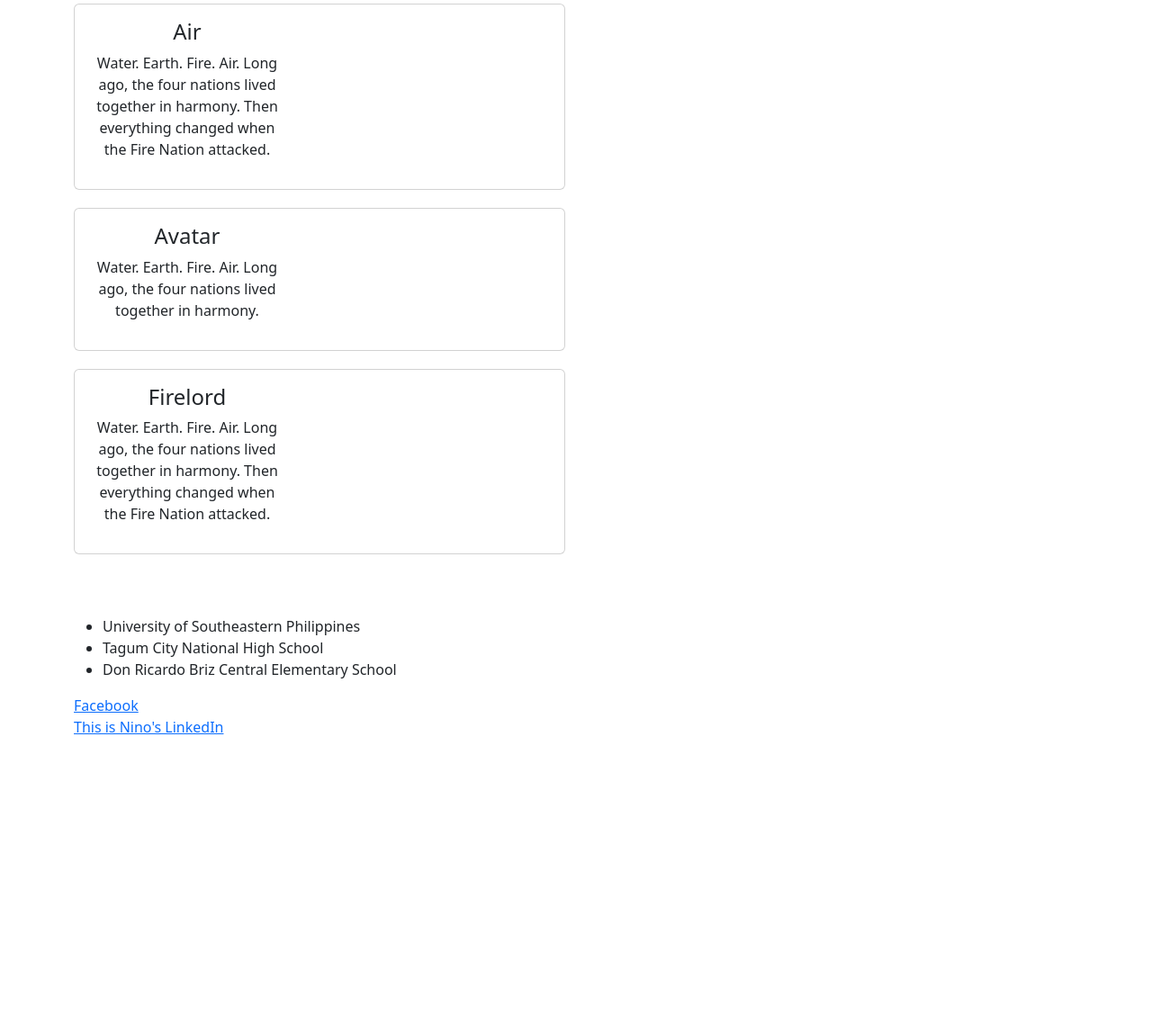
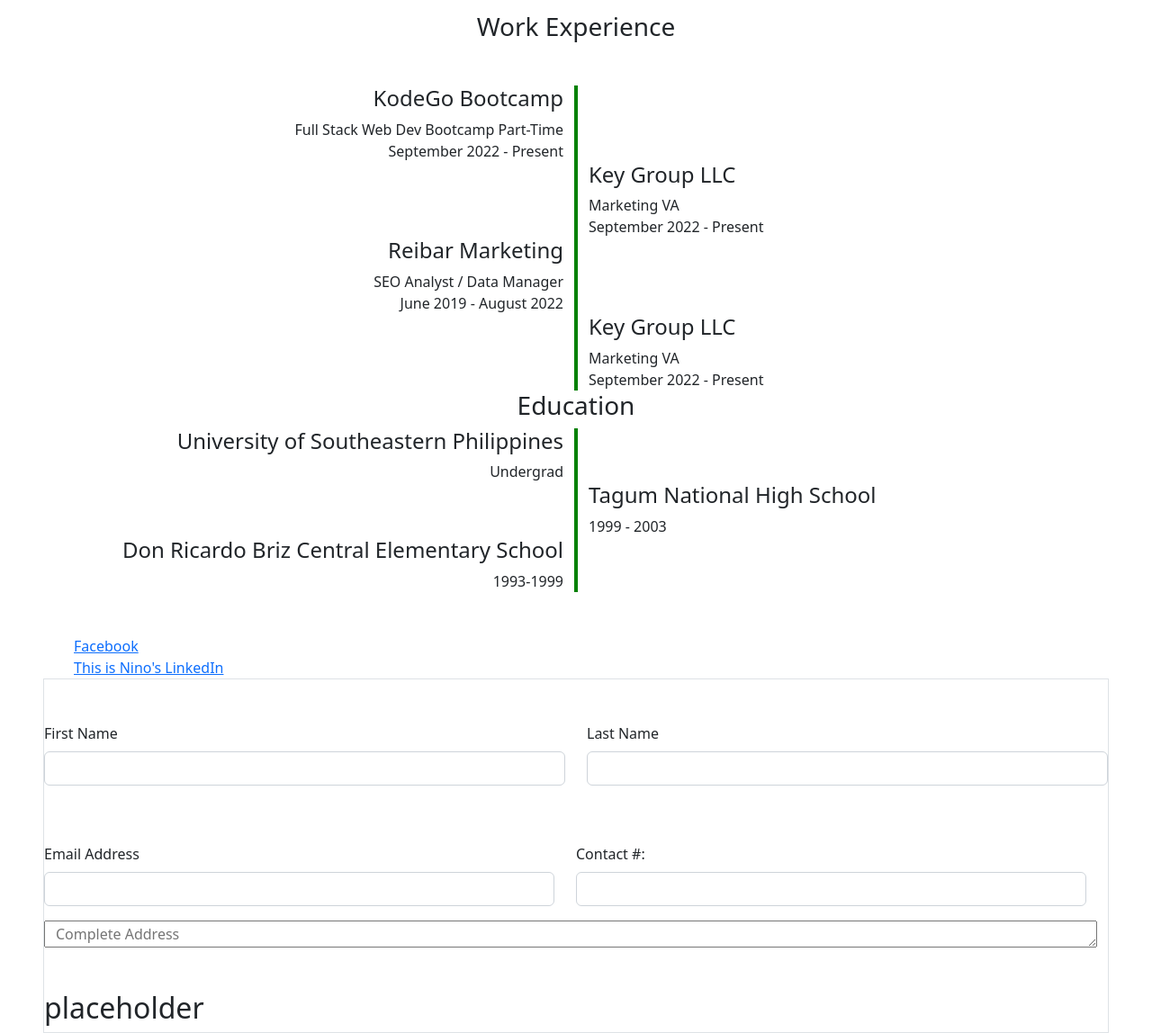
Before and after one commit to NSA16/kodego, a plain HTML site: page index.html in a window 1280 px wide. Shown: the part 1266-2414 px from the top of the page at 90% size. Before the commit the page ends 2086 px from the top, so only its background shows below. Drawn offline with Linux system fonts and the light colour scheme.

Commit message:
form bootstrap

```diff
--- a/index.html
+++ b/index.html
@@ -4,28 +4,46 @@
     <title>Nino Sun</title>
     <link rel="stylesheet" href="css/bootstrap.min.css"/>
     <script src="js/bootstrap.min.js" type="javascript"></script>
+    <meta name=”viewport” content=”width=device-width, initial-scale=1.0">
+
 </head>
     <style>
         .banner .container {
             background-image: url("images/Baby\ Aya.jpg");
         }
 
-        .d-flex   {
-            display: flex;
-            flex-wrap: wrap;
-            text-align: center;
-            padding-left: 12px;
-            justify-content: space-evenly;
+        .my-portfolio .card-body {
+            width: 200px;
+        }
+
+
+       .my-portfolio .col {
+            margin-bottom: 20px;
+       }
+
+
+       .my-portfolio .card {
+        box-shadow: 10px 10px #888888;
+        text-align: justify;
+       }
+
+       .card-title {
+            margin-bottom: 30px;
+       }
+
+       .work-education>.container>.row>.col.text-end {
+            border-right: 4px solid green;
+       }
+
+       .work-education>.container>.row>.col.order-last {
+            border-left: 4px solid green;
+       }
+
+       @media screen and (max-width: 992px) {
+
 
        }
 
-        .card-body {
-            width: 250px;
-        }
-
-        .h100 {
-            margin-bottom: 20px;
-        }
     </style>
 <body>
     <div class="page-wrapper">
@@ -63,11 +81,10 @@
         </section>
         <section class="my-portfolio p-5">
             <div class="container">
-                <h3 class="headproject">Pair Coding Activity</h3>
-                <div class="text-center">
-                    <div class="row row-cols-sm-1 row-cols-md-2">
+                <h3 class="text-center">Pair Coding Activity</h3>
+                    <div class="row row-cols-sm-2 row-cols-md-3 row-cols-lg-4 row-cols-xl-5 row-cols-xxl-6" style="justify-content: space-evenly;">
                         <div class="col">
-                    <div class="card h100">
+                            <div class="card h-100">
                                 <div class="card-header" style="display: none;">Water</div>
                                 <div class="card-body">
                                     <div>
@@ -77,7 +94,9 @@
                                         Then everything changed when the Fire Nation attacked. </p>
                                 </div>
                             </div>
-                    <div class="card text-center h100">
+                        </div>
+                        <div class="col">
+                            <div class="card h-100">
                                 <div class="card-header" style="display: none;">Earth</div>
                                     <div class="card-body">
                                         <div>
@@ -87,7 +106,9 @@
                                             Then everything changed when the Fire Nation attacked. </p>
                                     </div>
                             </div>
-                    <div class="card text-center h100">
+                        </div>
+                        <div class="col">
+                            <div class="card h-100">
                                 <div class="card-header" style="display: none;">Fire</div>
                                 <div class="card-body">
                                     <div>
@@ -97,7 +118,9 @@
                                         Then everything changed when the Fire Nation attacked. </p>
                                 </div>
                             </div>
-                    <div class="card text-center h100">
+                        </div>
+                        <div class="col">
+                            <div class="card h-100">
                                 <div class="card-header" style="display: none;">Air</div>
                                 <div class="card-body">
                                     <div>
@@ -107,7 +130,9 @@
                                         Then everything changed when the Fire Nation attacked. </p>
                                 </div>
                             </div>
-                    <div class="card text-center h100">
+                        </div>
+                        <div class="col">
+                            <div class="card h-100">
                                 <div class="card-header" style="display: none;">Avatar</div>
                                 <div class="card-body">
                                     <div>
@@ -116,7 +141,9 @@
                                     <p>Water. Earth. Fire. Air. Long ago, the four nations lived together in harmony.</p>
                                 </div>
                             </div>
-                    <div class="card text-center h100">
+                        </div>
+                        <div class="col">
+                            <div class="card h-100">
                                 <div class="card-header" style="display: none;">Firelord</div>
                                 <div class="card-body">
                                     <div>
@@ -129,15 +156,64 @@
                         </div>
                     </div>
             </div>
-            </div>
         </section>
         <section class="work-education">
-            <div class="container">
-                <ul class="first-list">
-                    <li>University of Southeastern Philippines</li>
-                    <li>Tagum City National High School</li>
-                    <li>Don Ricardo Briz Central Elementary School</li>
-                </ul>
+            <div class="container pt-5 pb-5">
+                <h3 class="text-center mb-5">Work Experience</h3>
+                    <div class="row">
+                        <div class="col text-end">
+                            <h4>KodeGo Bootcamp</h4>
+                            <div>Full Stack Web Dev Bootcamp Part-Time</div>
+                            <div>September 2022 - Present</div>
+                        </div>
+                            <div class="col"></div>
+                    </div>
+                    <div class="row">
+                        <div class="col order-last">
+                            <h4>Key Group LLC</h4>
+                            <div>Marketing VA</div>
+                            <div>September 2022 - Present</div>
+                        </div>
+                            <div class="col"></div>
+                    </div>
+                    <div class="row">
+                        <div class="col text-end">
+                            <h4>Reibar Marketing</h4>
+                            <div>SEO Analyst / Data Manager</div>
+                            <div>June 2019 - August 2022</div>
+                        </div>
+                            <div class="col"></div>
+                    </div>
+                    <div class="row">
+                        <div class="col order-last">
+                            <h4>Key Group LLC</h4>
+                            <div>Marketing VA</div>
+                            <div>September 2022 - Present</div>
+                        </div>
+                            <div class="col"></div>
+                    </div>
+                <h3 class="text-center">Education</h3>
+                    <div class="row">
+                        <div class="col text-end">
+                            <h4>University of Southeastern Philippines</h4>
+                            <div>Undergrad</div>
+                        </div>
+                            <div class="col"></div>
+                    </div>
+                    <div class="row">
+                        <div class="col order-last">
+                            <h4>Tagum National High School</h4>
+                            <div>1999 - 2003</div>
+                        </div>
+                            <div class="col"></div>
+                    </div>
+                    <div class="row">
+                        <div class="col text-end">
+                            <h4>Don Ricardo Briz Central Elementary School</h4>
+                            <div>1993-1999</div>
+                        </div>
+                            <div class="col"></div>
+                    </div>
             </div>
         </section>
         <footer>
@@ -151,6 +227,35 @@
             </div>
         </footer>
     </div>
+    <form class="mx-5 border">
+        <div class="row">
+            <div class="my-5 col">
+                <label class="form-label">First Name</label>
+                <input class="form-control" type="text" name="first_name">
+            </div>
+            <div class="my-5 col">
+                <label class="form-label">Last Name</label>
+                <input class="form-control" type="text" name="last_name">
+            </div>
+            <div class="row">
+                <div class="col my-3">
+                    <label class="form-label">Email Address</label>
+                    <input class="form-control" type="text" name="email_address">
+                </div>
+                <div class="col my-3">
+                    <label class="form-label">Contact #:</label>
+                    <input class="form-control" type="text" name="contact_number">
+                </div>
+            </div>
+            <div class="row mb-5 ps-4">
+                <div class="col"></div>
+                <textarea name="textarea" id="address" cols="21" rows="1" placeholder="Complete Address"></textarea>
+            </div>
+            <div>
+                <h2>placeholder</h2>
+            </div>
+        </div>
+    </form>
 
 </body>
 
```
Also changed, not shown: exercise_10formbootstrap.html (added, +95 -0 lines). Lines whose indentation alone changed are shown as unchanged.
